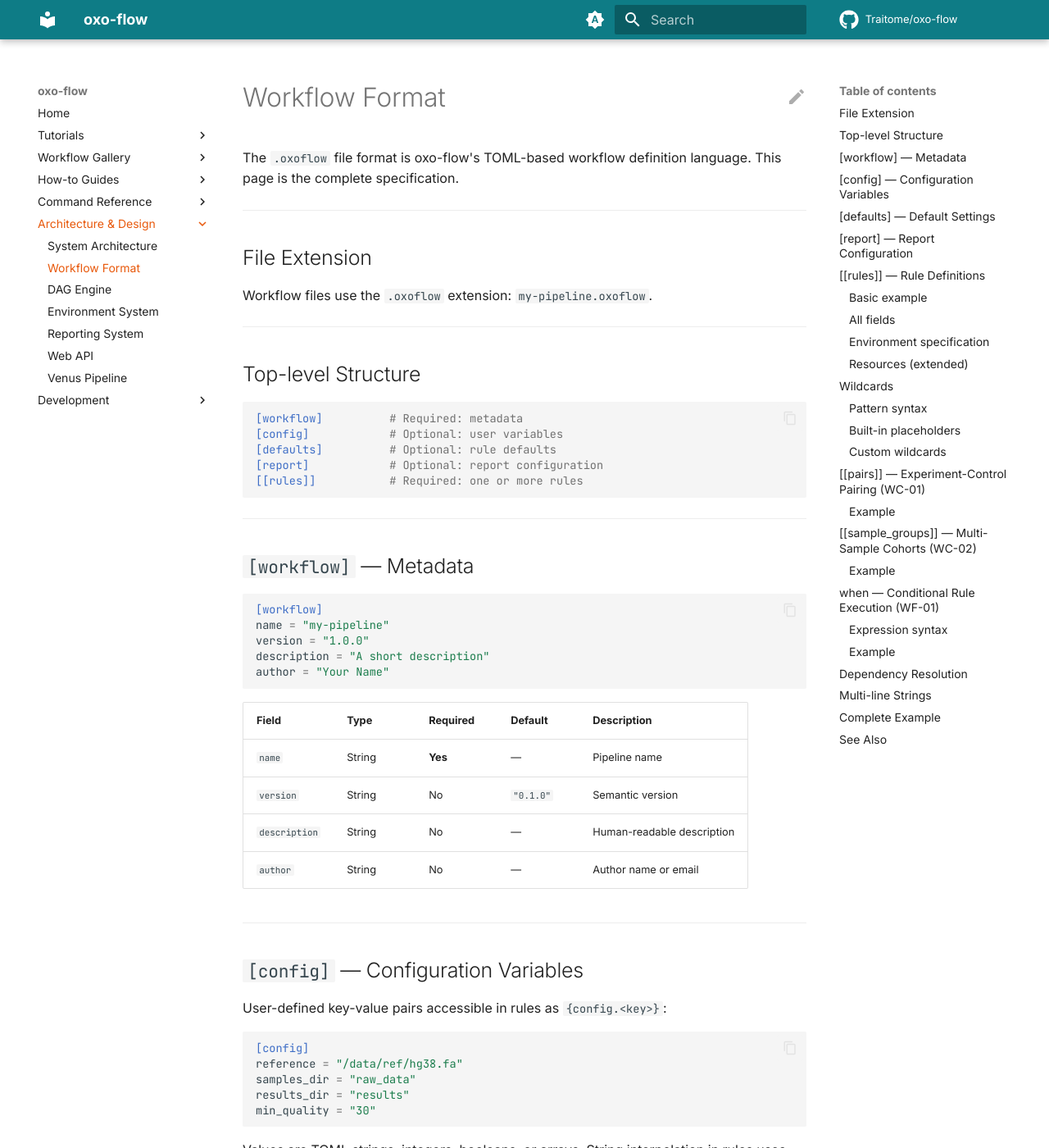
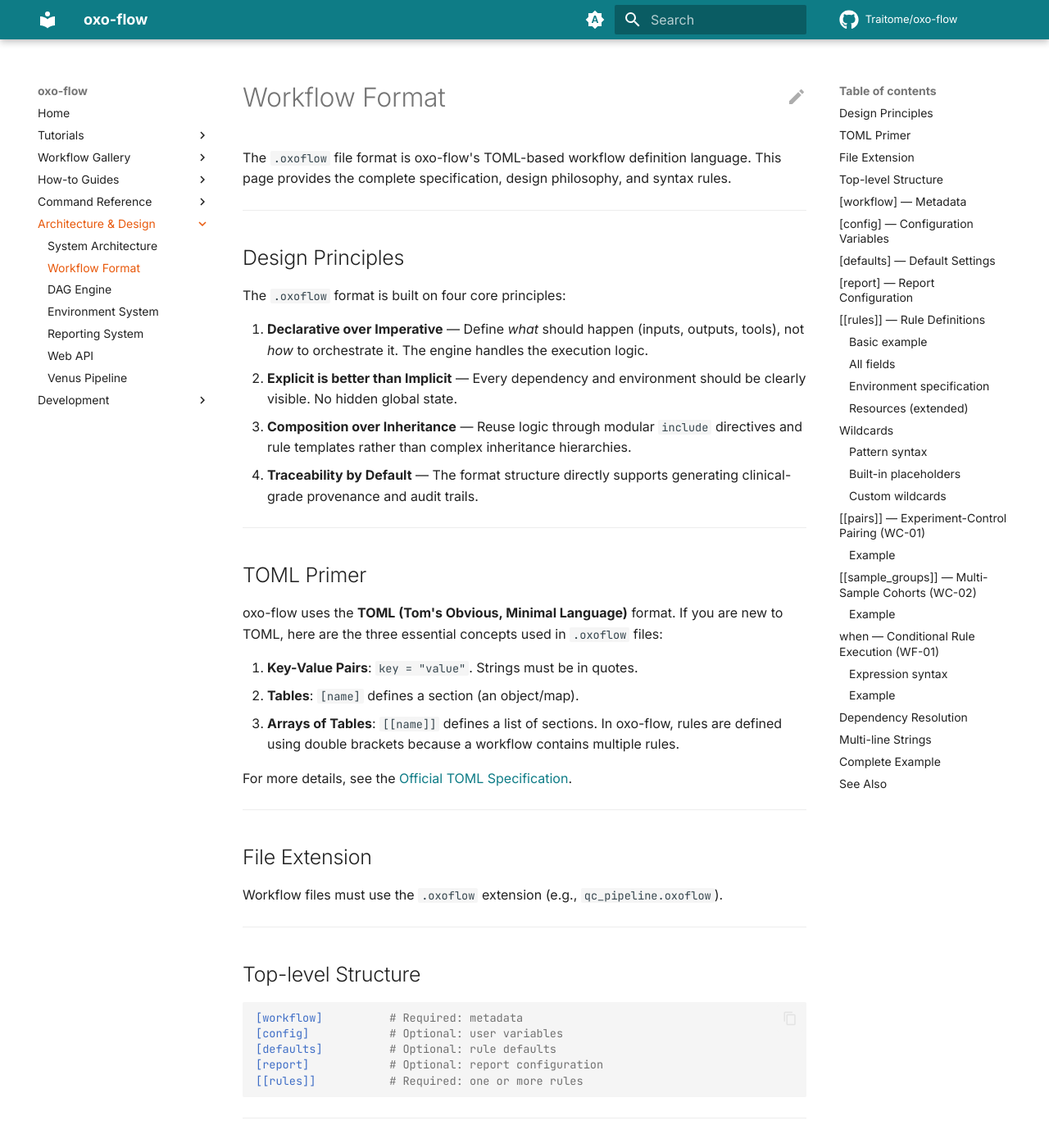
Before and after one commit to Traitome/oxo-flow, an MkDocs documentation site: the page built from docs/guide/src/reference/workflow-format.md, in a window 1280 px wide and 1400 px high. Shown: the whole window at 82% size. Built offline with MkDocs 1.6.1 and Material for MkDocs 9.7.7, drawn with Linux system fonts in a browser that asks for light colours; comment, search, counter and statistics services are not loaded.

Commit message:
fix(cli): apply defaults and templates in dry-run and debug commands
- Add config.apply_defaults() call before wildcard expansion in dry-run
- Add resolve_rule_templates() call to handle rule inheritance in dry-run
- Apply same defaults/templates in debug command for accurate display

This ensures that the dry-run and debug commands correctly display:
- Threads/memory inherited from [defaults] section
- Properties inherited from base rules via extends directive

Also includes documentation improvements:
- README: Add documentation quick links table for different user types
- run.md: Add checkpointing and resuming section
- status.md: Add benchmark metadata structure example
- workflow-format.md: Add design principles and TOML primer sections

```diff
--- a/docs/guide/src/reference/workflow-format.md
+++ b/docs/guide/src/reference/workflow-format.md
@@ -1,12 +1,35 @@
 # Workflow Format
 
-The `.oxoflow` file format is oxo-flow's TOML-based workflow definition language. This page is the complete specification.
+The `.oxoflow` file format is oxo-flow's TOML-based workflow definition language. This page provides the complete specification, design philosophy, and syntax rules.
+
+---
+
+## Design Principles
+
+The `.oxoflow` format is built on four core principles:
+
+1.  **Declarative over Imperative** — Define *what* should happen (inputs, outputs, tools), not *how* to orchestrate it. The engine handles the execution logic.
+2.  **Explicit is better than Implicit** — Every dependency and environment should be clearly visible. No hidden global state.
+3.  **Composition over Inheritance** — Reuse logic through modular `include` directives and rule templates rather than complex inheritance hierarchies.
+4.  **Traceability by Default** — The format structure directly supports generating clinical-grade provenance and audit trails.
+
+---
+
+## TOML Primer
+
+oxo-flow uses the **TOML (Tom's Obvious, Minimal Language)** format. If you are new to TOML, here are the three essential concepts used in `.oxoflow` files:
+
+1.  **Key-Value Pairs**: `key = "value"`. Strings must be in quotes.
+2.  **Tables**: `[name]` defines a section (an object/map).
+3.  **Arrays of Tables**: `[[name]]` defines a list of sections. In oxo-flow, rules are defined using double brackets because a workflow contains multiple rules.
+
+For more details, see the [Official TOML Specification](https://toml.io/).
 
 ---
 
 ## File Extension
 
-Workflow files use the `.oxoflow` extension: `my-pipeline.oxoflow`.
+Workflow files must use the `.oxoflow` extension (e.g., `qc_pipeline.oxoflow`).
 
 ---
 
```
Also changed, not shown: docs/guide/src/commands/run.md (+19 -0 lines), docs/guide/src/commands/status.md (+8 -2 lines), README.md, 1 other file.
